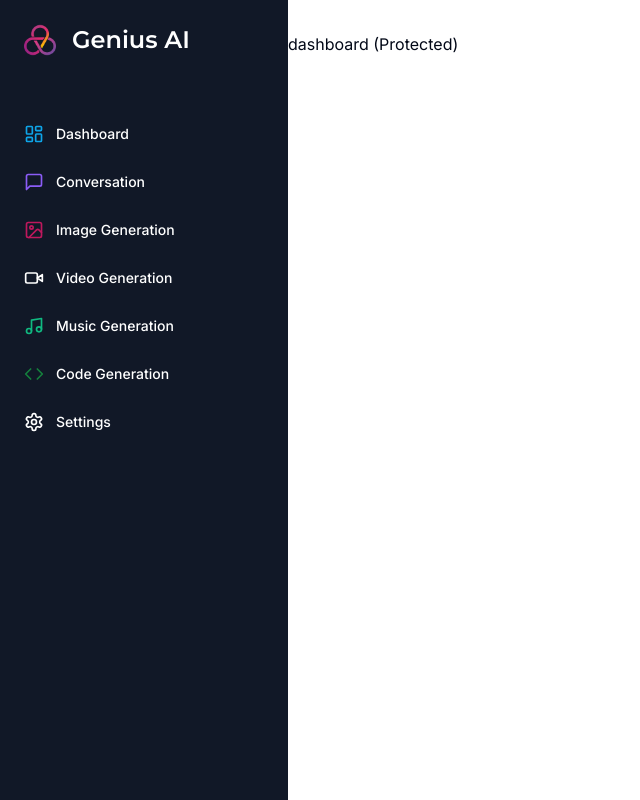
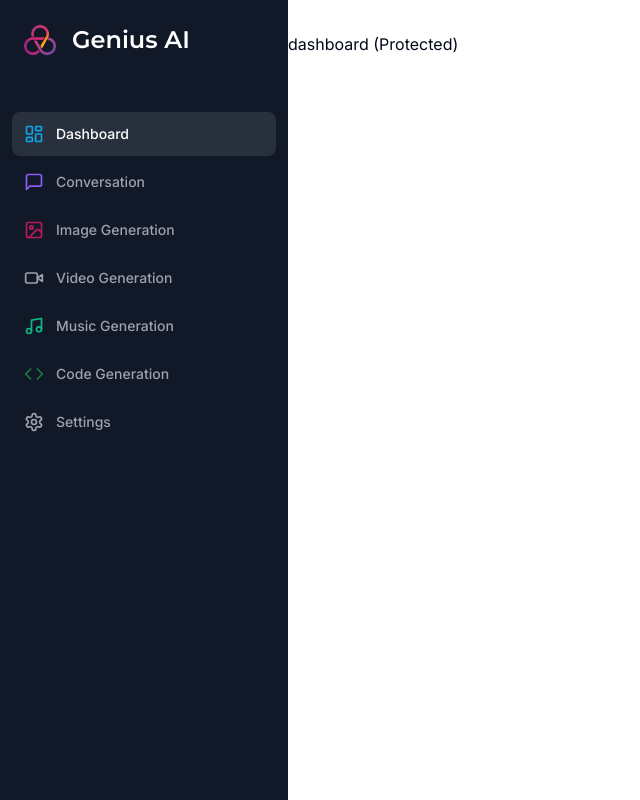
Before and after one commit to DigitalPotential/ai-saas, a Next.js app: page /dashboard in a window 1280 px wide. Shown: the whole page, without its empty margins (0-640 px from the left). Built offline with nearby package versions, Linux system fonts and the light colour scheme.

Commit message:
feat: dynamic button color with pathname()

```diff
--- a/components/sidebar.tsx
+++ b/components/sidebar.tsx
@@ -2,12 +2,22 @@
 import Link from "next/link";
 import Image from "next/image";
 import { Montserrat } from "next/font/google";
+import { usePathname } from "next/navigation"
+
 import { cn } from "@/lib/utils";
-import { LayoutDashboard, MessageSquare, ImageIcon, VideoIcon, Music, Code, Settings } from "lucide-react";
+import {
+    LayoutDashboard,
+    MessageSquare,
+    ImageIcon,
+    VideoIcon,
+    Music,
+    Code,
+    Settings,
+} from "lucide-react";
 
 const montserrat = Montserrat({
     weight: "600",
-    subsets: ["latin"]
+    subsets: ["latin"],
 });
 
 const routes = [
@@ -15,46 +25,47 @@ const routes = [
         label: "Dashboard",
         icon: LayoutDashboard,
         href: "/dashboard",
-        color: "text-sky-500"
+        color: "text-sky-500",
     },
     {
         label: "Conversation",
         icon: MessageSquare,
         href: "/conservation",
-        color: "text-violet-500"
+        color: "text-violet-500",
     },
     {
         label: "Image Generation",
         icon: ImageIcon,
         href: "/image",
-        color: "text-pink-700"
+        color: "text-pink-700",
     },
     {
         label: "Video Generation",
         icon: VideoIcon,
         href: "/video",
-        color: "text-Orange-700"
+        color: "text-Orange-700",
     },
     {
         label: "Music Generation",
         icon: Music,
         href: "/music",
-        color: "text-emerald-500"
+        color: "text-emerald-500",
     },
     {
         label: "Code Generation",
         icon: Code,
         href: "/code",
-        color: "text-green-700"
+        color: "text-green-700",
     },
     {
         label: "Settings",
         icon: Settings,
         href: "/settings",
-    }
-]
+    },
+];
 
 const Sidebar = () => {
+    const pathname = usePathname();
     return (
         <div className="space-y-4 py-4 flex flex-col h-full bg-[#111827] text-white">
             <div className="px-3 py-2 flex-1">
@@ -65,19 +76,26 @@ const Sidebar = () => {
                     <div className="relative w-8 h-8 mr-4">
                         <Image fill alt="Logo" src="/logo.png" />
                     </div>
-                    <h1 className={cn("text-2xl font-bold", montserrat.className)}>
+                    <h1
+                        className={cn(
+                            "text-2xl font-bold",
+                            montserrat.className
+                        )}
+                    >
                         Genius AI
                     </h1>
                 </Link>
                 <div className="space-y-1">
                     {routes.map((route) => (
                         <Link
-                        href={route.href}
-                        key={route.href}
-                        className="text-sm group flex p-3 w-full justiy-start font-medium cursor-pointer hover:text-white hover:bg-white/10 rounded-lg transition"
+                            href={route.href}
+                            key={route.href}
+                            className={cn("text-sm group flex p-3 w-full justiy-start font-medium cursor-pointer hover:text-white hover:bg-white/10 rounded-lg transition", pathname === route.href ? "text-white bg-white/10" : "text-zinc-400")}
                         >
                             <div className="flex items-center flex-1">
-                                <route.icon className={cn("w-5 h-5 mr-3", route.color)} />
+                                <route.icon
+                                    className={cn("w-5 h-5 mr-3", route.color)}
+                                />
                                 {route.label}
                             </div>
                         </Link>
```
